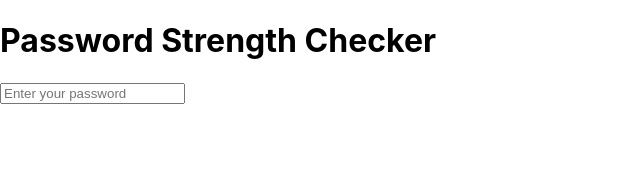
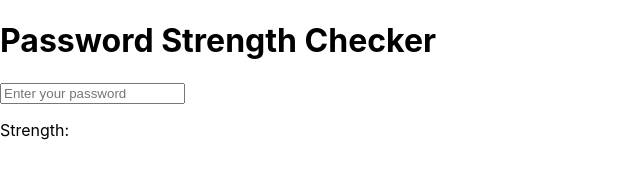
Before and after one commit to Eshhaa11/password-strength-checker, a React (Create React App) app: page / in a window 1280 px wide. Shown: the top 190 px of the page, without its empty margins (0-640 px from the left). Built offline with nearby package versions, Linux system fonts and the light colour scheme.

Commit message:
added strength

```diff
--- a/src/Components/Password.js
+++ b/src/Components/Password.js
@@ -48,7 +48,7 @@ function Password () {
          placeholder="Enter your password"
         />
          <p className={`strength ${strength.replace(/\s/g, '').toLowerCase()}`}></p>
-
+         Strength: {strength}
 
         </div>
     )
```
